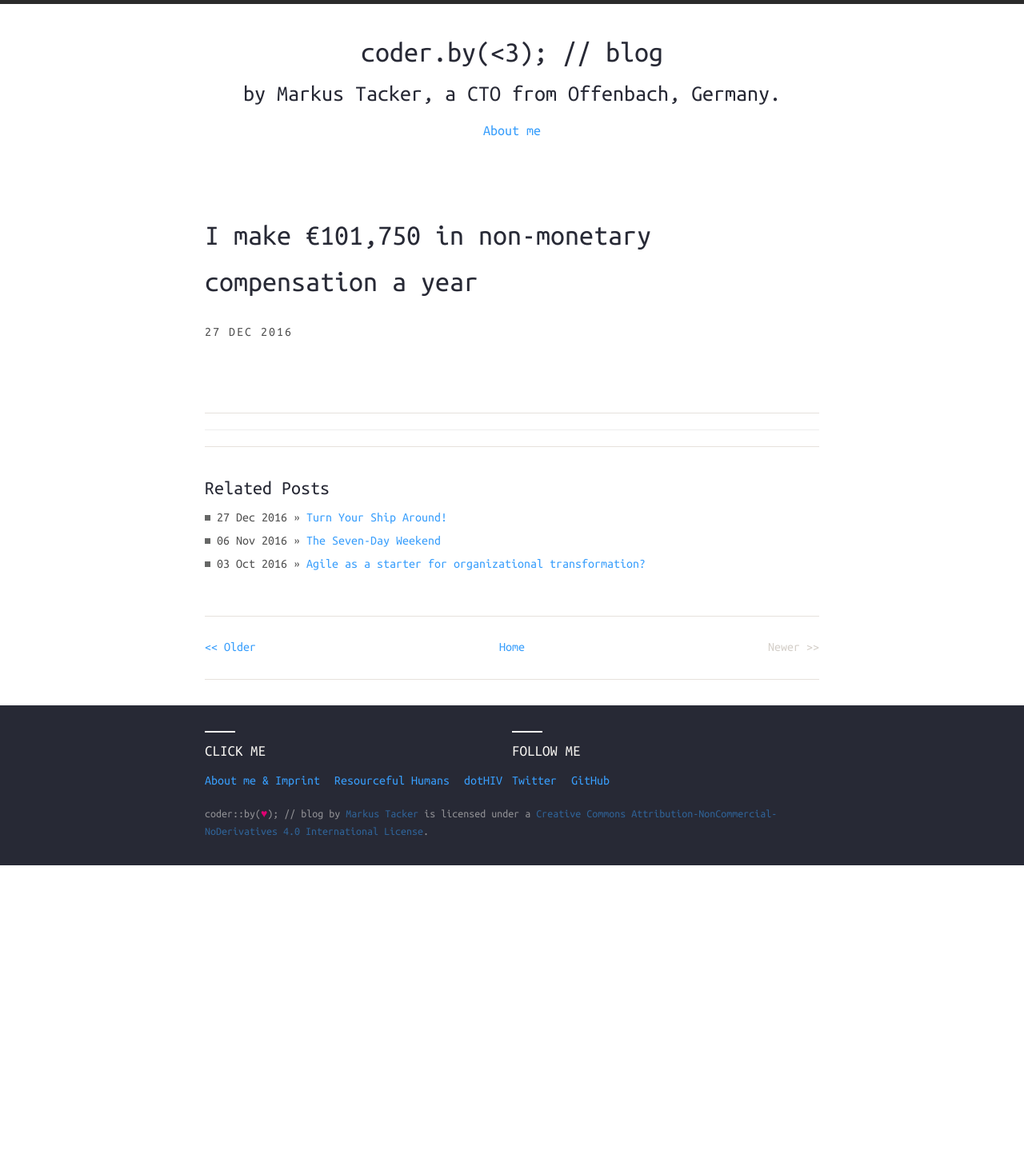
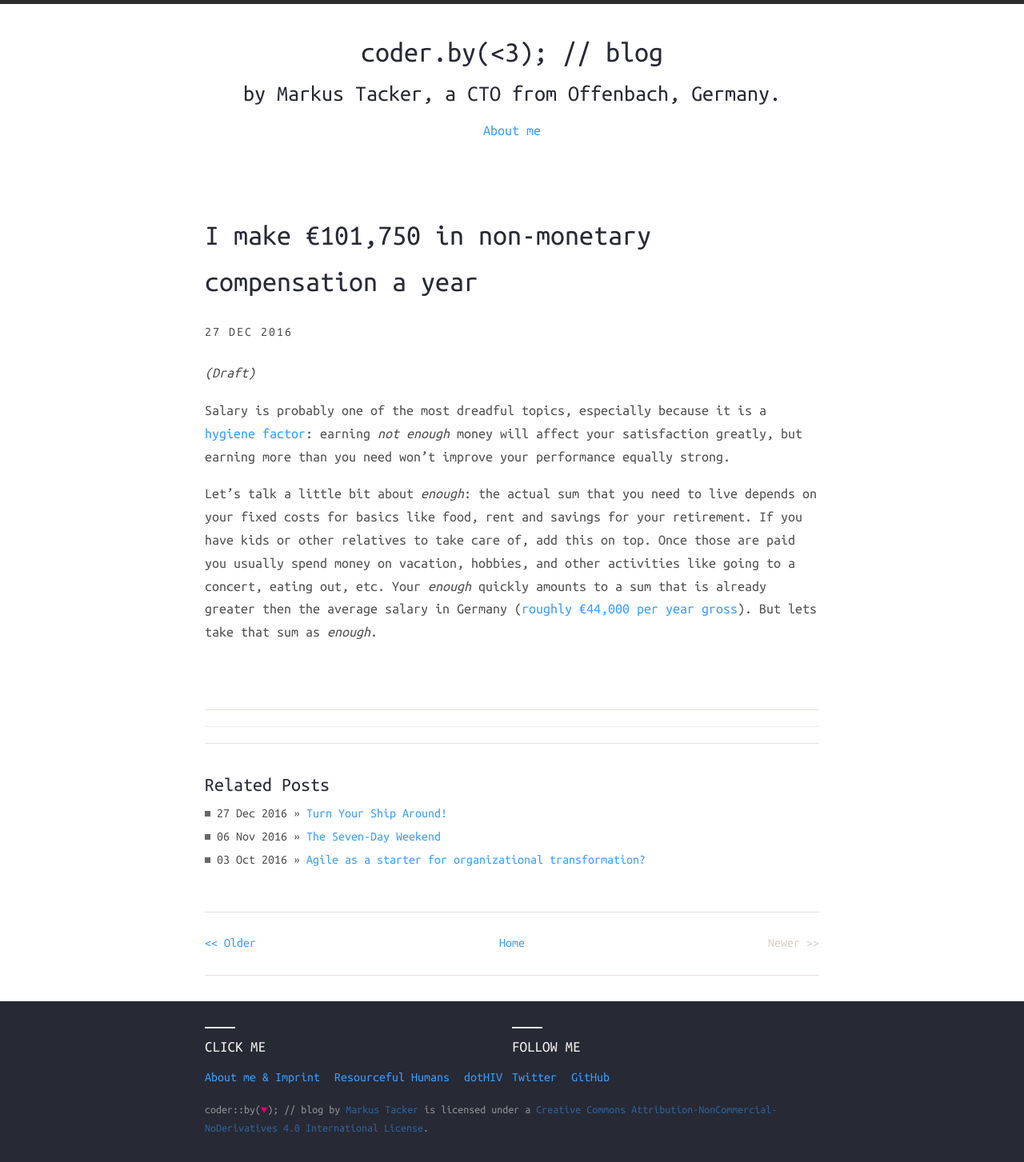
Before and after one commit to coderbyheart/blog, a Jekyll site: the page built from _posts/2016-12-27-I-make-euro-101750-in-non-monetary-compensation-a-year.md, in a window 1280 px wide. Shown: the whole page at 80% size. Built offline with Jekyll 4.4.1, drawn with Linux system fonts in a browser that asks for light colours; nearby versions of some CDN libraries; comment, search, counter and statistics services are not loaded; before the commit the page ends 1082 px from its top, so only the background shows below that.

Commit message:
Saved 2016-12-27-I-make-euro-101750-in-non-monetary-compensation-a-year.md with Dillinger.io

```diff
--- a/_posts/2016-12-27-I-make-euro-101750-in-non-monetary-compensation-a-year.md
+++ b/_posts/2016-12-27-I-make-euro-101750-in-non-monetary-compensation-a-year.md
@@ -9,5 +9,17 @@
 categories:
 - futureofwork
 - work
-permalink: I-make-euro-101750-in-non-monetary-compensation-per-year
+permalink: I-make-euro-101750-in-non-monetary-compensation-a-year
 ---
+
+*(Draft)*
+
+Salary is probably one of the most dreadful topics, especially because it is a [hygiene factor][HF]: earning *not enough* money will affect your satisfaction greatly, but earning more than you need won't improve your performance equally strong.
+
+Let's talk a little bit about *enough*: the actual sum that you need to live depends on your fixed costs for basics like food, rent and savings for your retirement. If you have kids or other relatives to take care of, add this on top. Once those are paid you usually spend money on vacation, hobbies, and other activities like going to a concert, eating out, etc. Your *enough* quickly amounts to a sum that is already greater then the average salary in Germany ([roughly €44,000 per year gross][GS]). But lets take that sum as *enough*.
+
+
+
+[RH]: http://www.resourceful-humans.com/?utm_source=coderbyheart&utm_medium=blogpost&utm_campaign=I-make-euro-101750-in-non-monetary-compensation-a-year
+[HF]: https://en.wikipedia.org/wiki/Two-factor_theory
+[GS]: https://www.destatis.de/DE/ZahlenFakten/GesamtwirtschaftUmwelt/VerdiensteArbeitskosten/VerdiensteVerdienstunterschiede/Tabellen/Bruttomonatsverdienste.html
```
